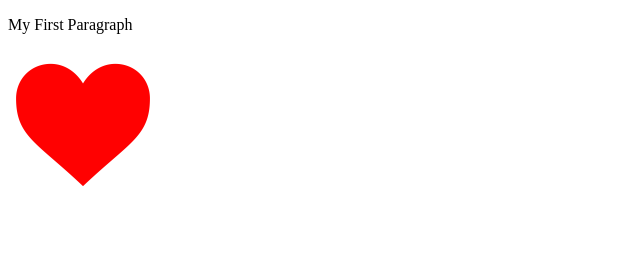
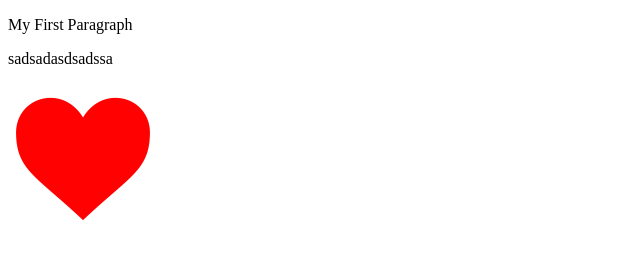
Before and after one commit to limzhengyu0404/week2, a plain HTML site: page week2/index.html in a window 1280 px wide. Shown: the whole page, without its empty margins (0-640 px from the left). Drawn offline with Linux system fonts and the light colour scheme.

Commit message:
lim week2 2.0

```diff
--- a/week2/index.html
+++ b/week2/index.html
@@ -7,6 +7,7 @@
 
 <body>
     <p>My First Paragraph</p>
+    <p>sadsadasdsadssa</p>
     <img src="images/heart1.png" width="150"/>
 </body>
 
```
